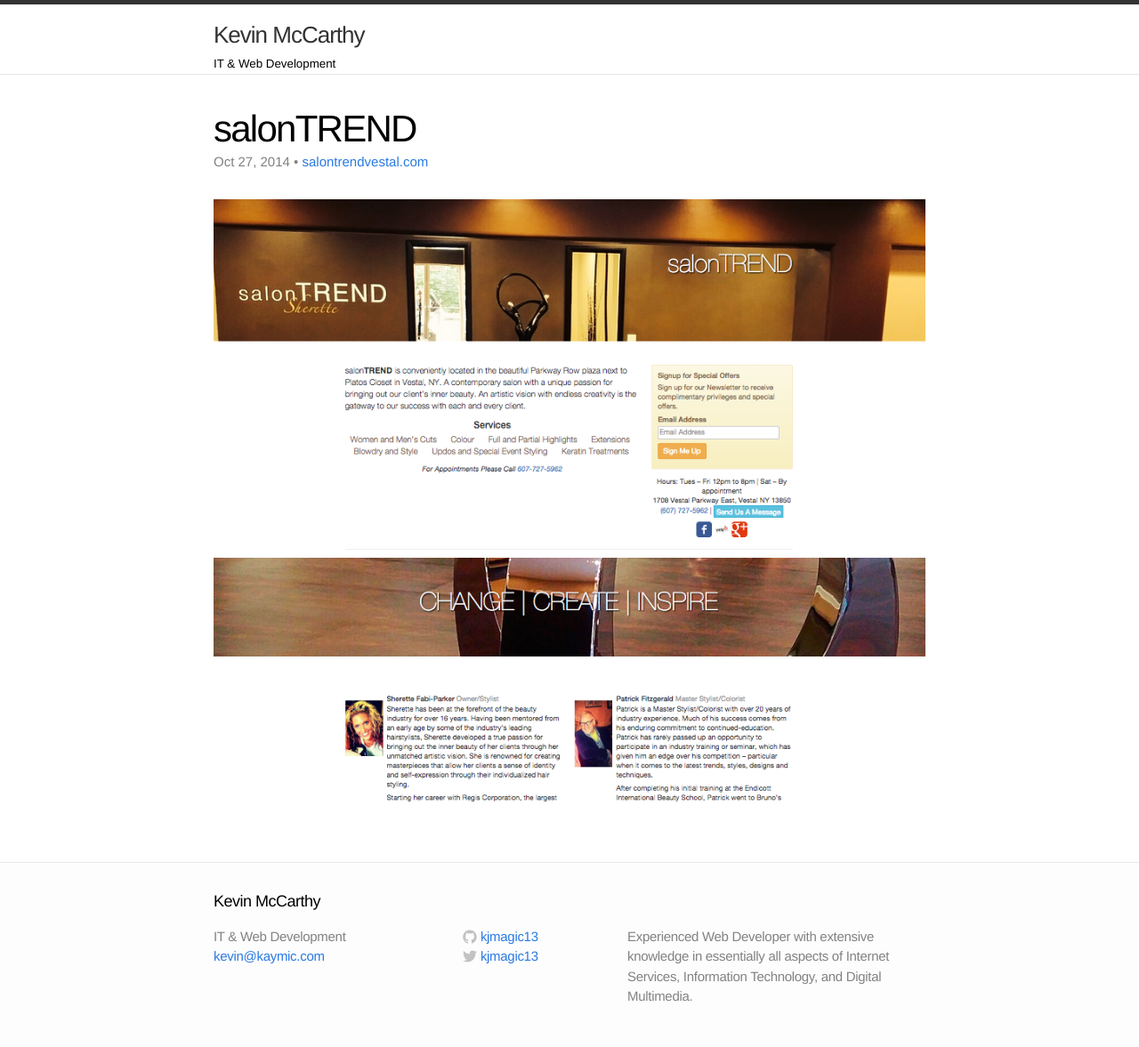
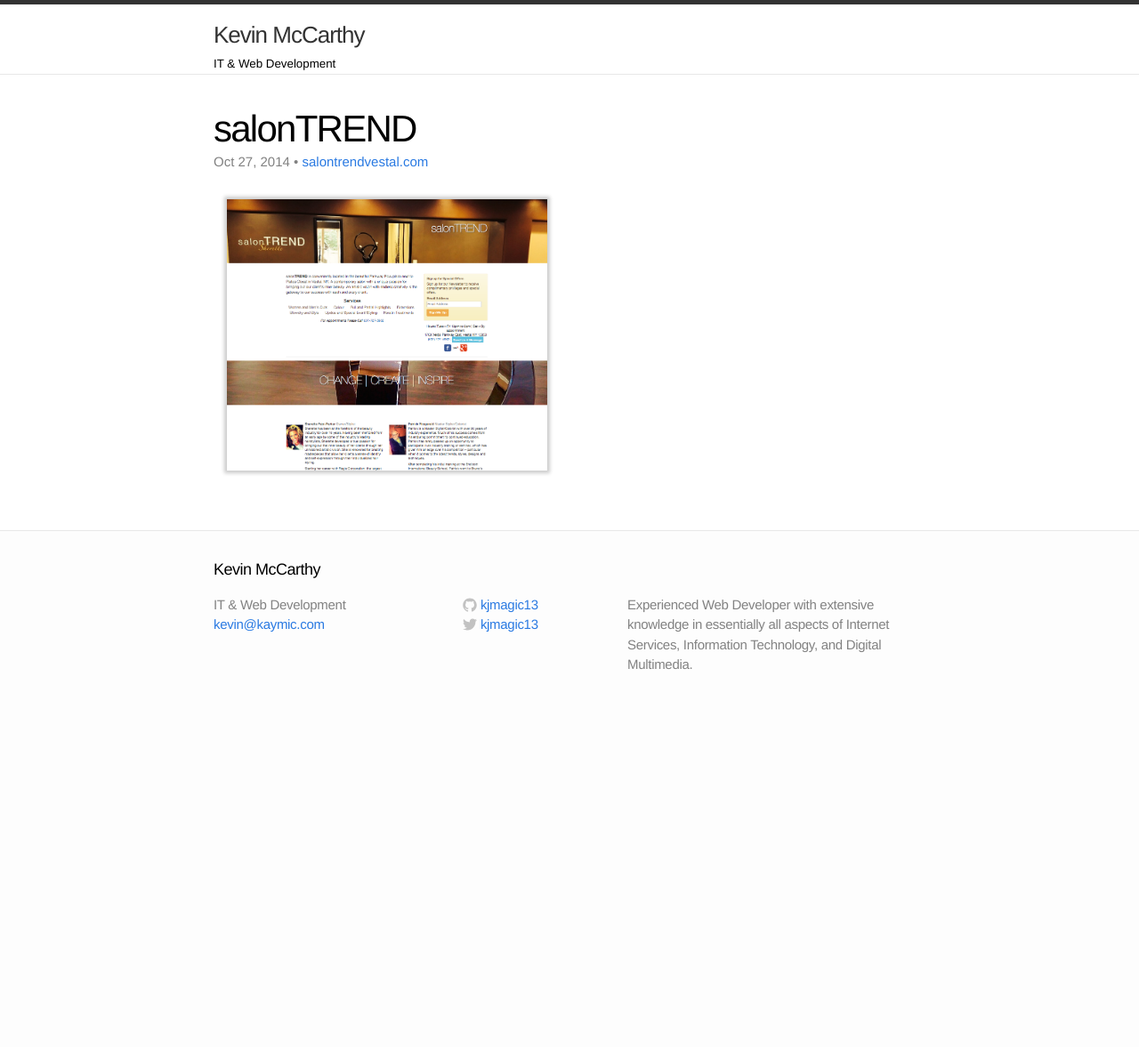
Before and after one commit to kjmagic13/kjmagic13.github.io, a Jekyll site: the page built from _posts/2014-10-27-salontrend.markdown, in a window 1280 px wide. Shown: the whole page at 89% size. Built offline with Jekyll 4.4.1, drawn with Linux system fonts in a browser that asks for light colours; after the commit the page ends 900 px from its top, so only the background shows below that.

Commit message:
responsive portfolio images

```diff
--- a/css/main.css
+++ b/css/main.css
@@ -41,7 +41,17 @@ a:visited { color: #205caa; }
 /* Portfolio Images */
 
 .portfolio-image {
-  width: 100%;
+  width: 45%;
+  box-shadow: 0px 0px 3pt 2pt #ccc;
+  margin: 0 15px;
+}
+
+@media (max-width: 600px) {
+  .portfolio-image {
+    width: 100%;
+    margin: 10px 0 20px 0;
+    float: left;
+  }
 }
 
 /* Site header */
```
